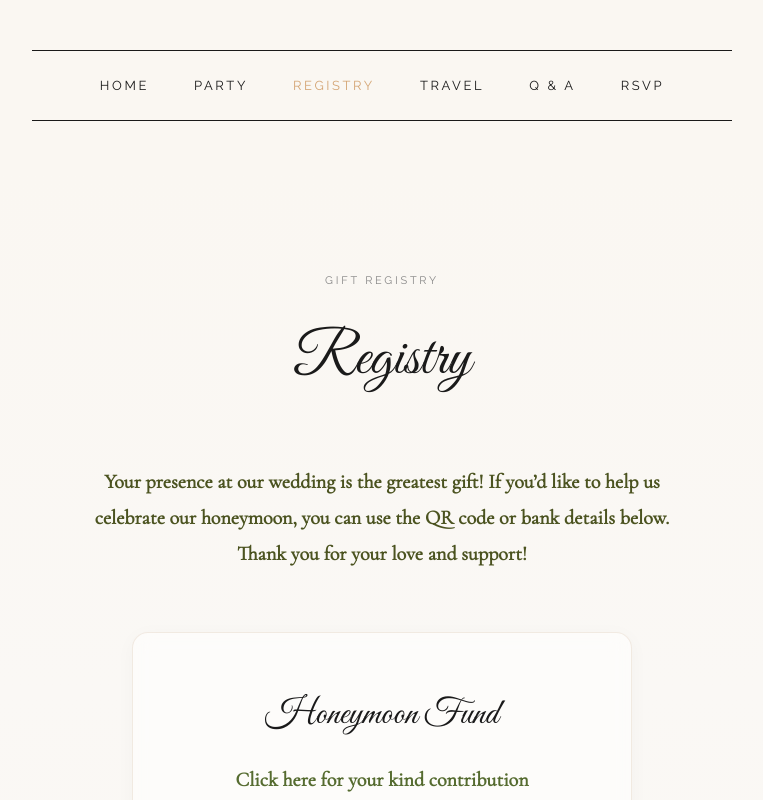
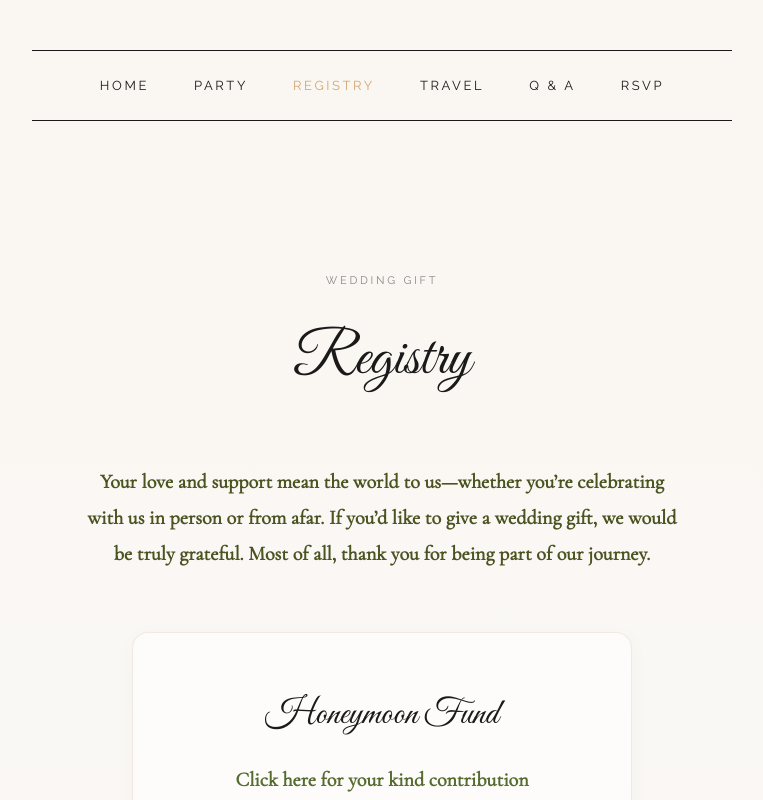
Before and after one commit to FidHackU/WeddingApp, a React (Vite) app in the folder WeddingReact/: page /registry in a window 1280 px wide. Shown: the top 800 px of the page, without its empty margins (258-1021 px from the left). Built offline with nearby package versions, Linux system fonts and the light colour scheme.

Commit message:
Update Registry page text

```diff
--- a/WeddingReact/src/pages/Registry.tsx
+++ b/WeddingReact/src/pages/Registry.tsx
@@ -30,10 +30,10 @@ export function Registry() {
             <Navigation />
 
             <section className="registry-section">
-                <p className="section-subtitle">Gift Registry</p>
+                <p className="section-subtitle">Wedding Gift</p>
                 <h2 className="section-title">Registry</h2>
                 <p className="registry-intro">
-                    Your presence at our wedding is the greatest gift! If you’d like to help us celebrate our honeymoon, you can use the QR code or bank details below. Thank you for your love and support!
+                    Your love and support mean the world to us—whether you’re celebrating with us in person or from afar. If you’d like to give a wedding gift, we would be truly grateful. Most of all, thank you for being part of our journey.
                 </p>
 
                 {/* Honeymoon Fund */}
```
